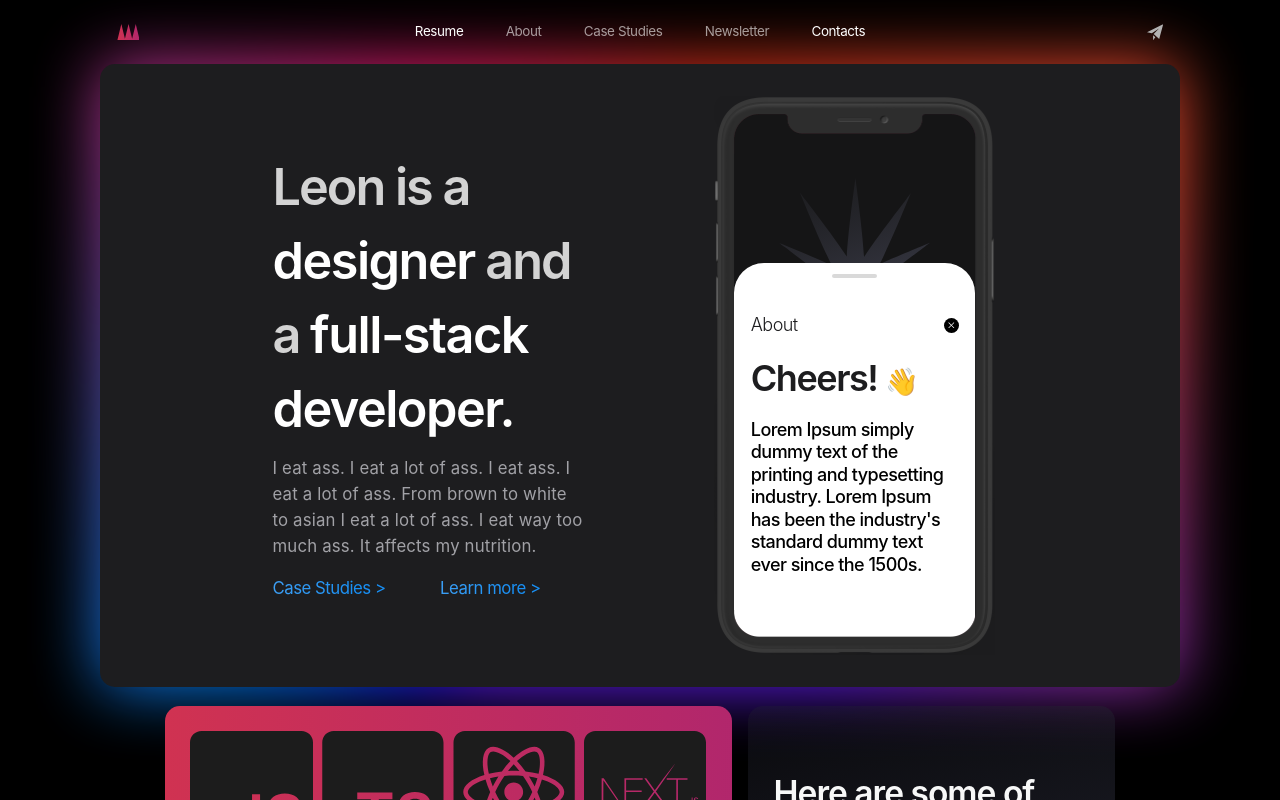
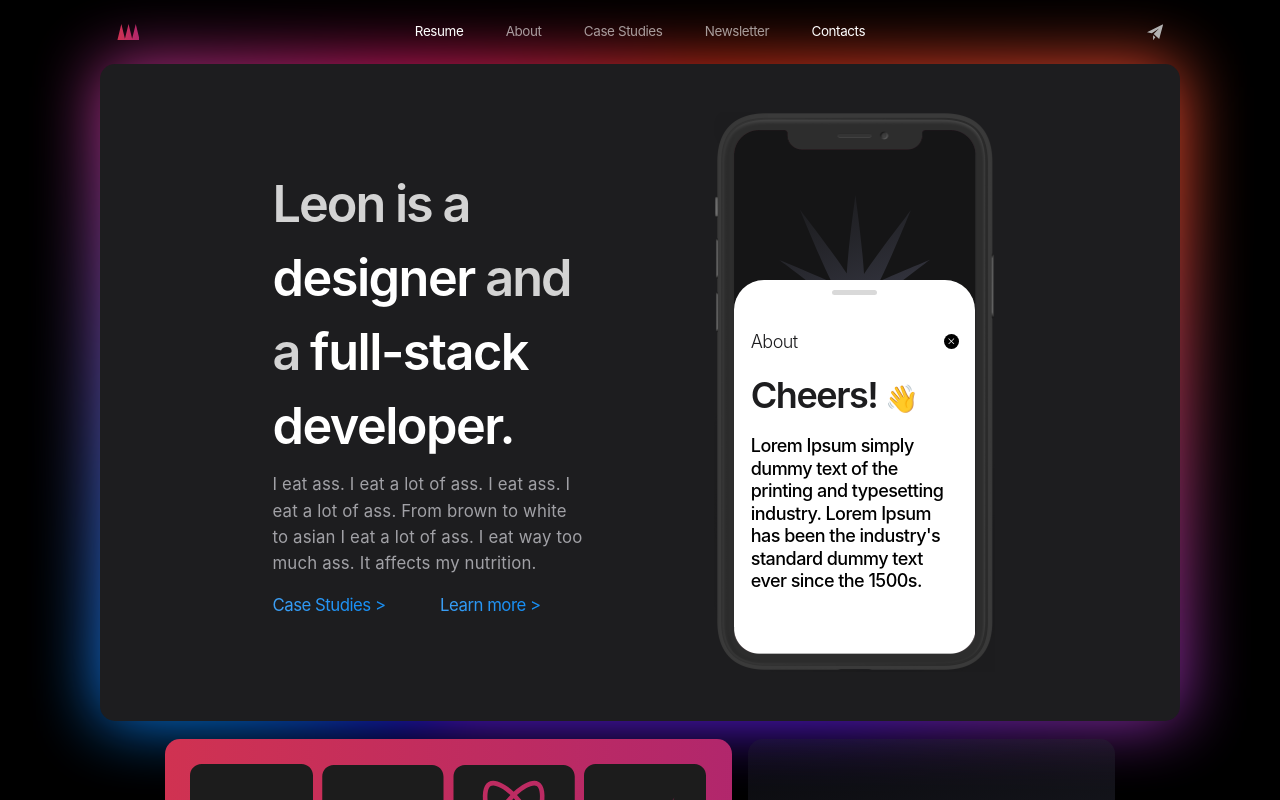
Before and after one commit to ralmayer/DAC, a Next.js app: page / in a window 1280 px wide. Shown: the top 800 px of the page. Built offline with nearby package versions, Linux system fonts and the light colour scheme.

Commit message:
additional styling fixes

```diff
--- a/styles/custom.css
+++ b/styles/custom.css
@@ -156,7 +156,7 @@ nav .navlink[data-important="1"]::after {
 }
 
 .section-content.hero-section {
-  padding: 1rem 0;
+  padding: 2rem 0;
   border-radius: 20px;
 }
 
```
